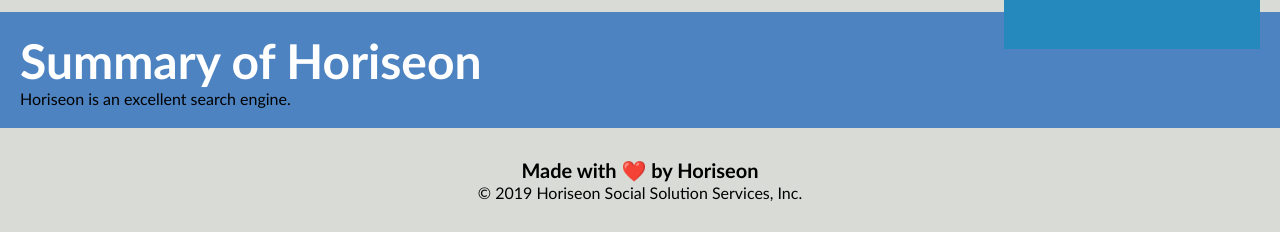
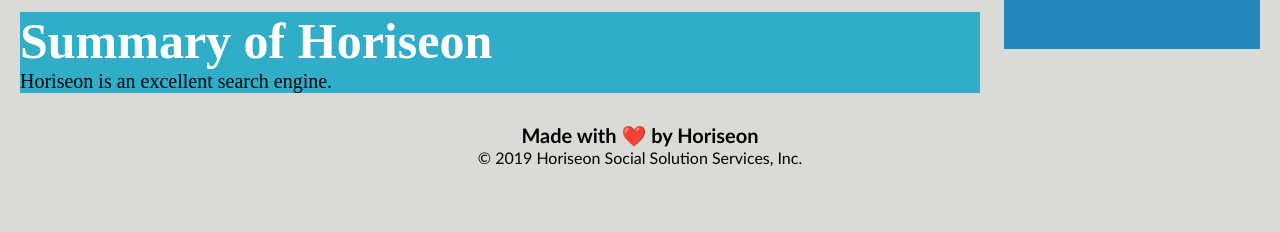
Before and after one commit to Jennyzzhh/JennyHTML, a plain HTML site: page index.html in a window 1280 px wide. Shown: the part 1870-2102 px from the top of the page. After the commit the page ends 2067 px from the top, so only its background shows below. Drawn offline with Linux system fonts and the light colour scheme.

Commit message:
commit message

```diff
--- a/assets/css/style.css
+++ b/assets/css/style.css
@@ -8,19 +8,7 @@
     background-color: #d9dcd6;
 }
 
-.summary {
-    padding: 20px;
-    font-family: 'Trebuchet MS', 'Lucida Sans Unicode', 'Lucida Grande', 'Lucida Sans', Arial, sans-serif;
-    background-color: #4D83C1
 
-}
-
-h4 {
-    display: inline-block;
-    font-size: 48px;
-    color: #ffffff;
-
-}
 
 .header {
     padding: 20px;
@@ -89,6 +77,26 @@
     margin-left: 20px;
 }
 
+
+
+.summary {
+    width: 75%;
+    display: inline-block;
+    margin-left: 20px;
+    background-color: #30ADC8 ;
+}
+
+.summary h4 {
+    display: inline-block;
+    font-size: 50px;
+    color: white;
+}
+
+.summary p {
+    font-size: 20px;
+    font-color: red;
+}
+
 .benefits {
     margin-right: 20px;
     padding: 20px;
@@ -99,6 +107,9 @@
     font-family: 'Gill Sans', 'Gill Sans MT', Calibri, 'Trebuchet MS', sans-serif;
     background-color: #2589bd;
 }
+
+
+
 
 .benefit-lead {
     margin-bottom: 32px;
```
